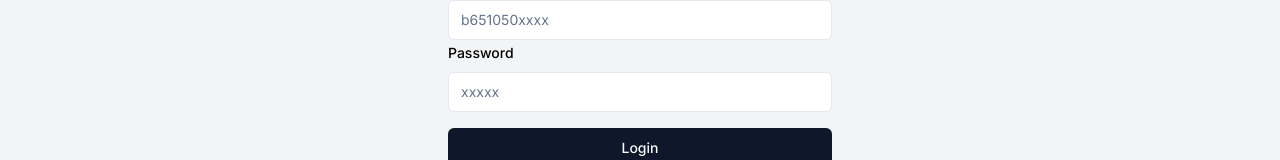
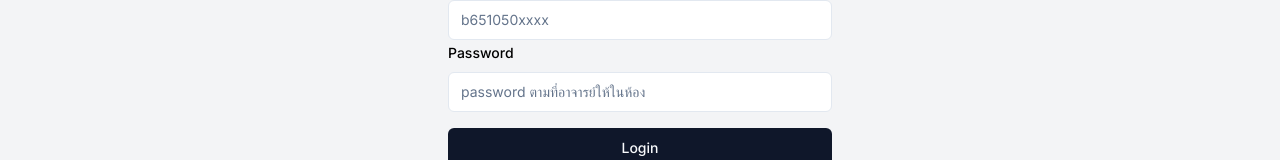
Before and after one commit to inspirezuza/my-probsolve-score, a Next.js app: page / in a window 1280 px wide. Shown: the part 364-524 px from the top of the page. Built offline with nearby package versions, Linux system fonts and the light colour scheme; what tailwindcss-animated would draw is missing.

Commit message:
Update password placeholder to match professor's instructions

```diff
--- a/src/app/page.tsx
+++ b/src/app/page.tsx
@@ -76,7 +76,7 @@ export default function LoginPage() {
                     <Label htmlFor="password">Password</Label>
                     <Input
                       name="password"
-                      placeholder="xxxxx"
+                      placeholder="password ตามที่อาจารย์ให้ในห้อง"
                       required
                       type="password"
                     />
```
